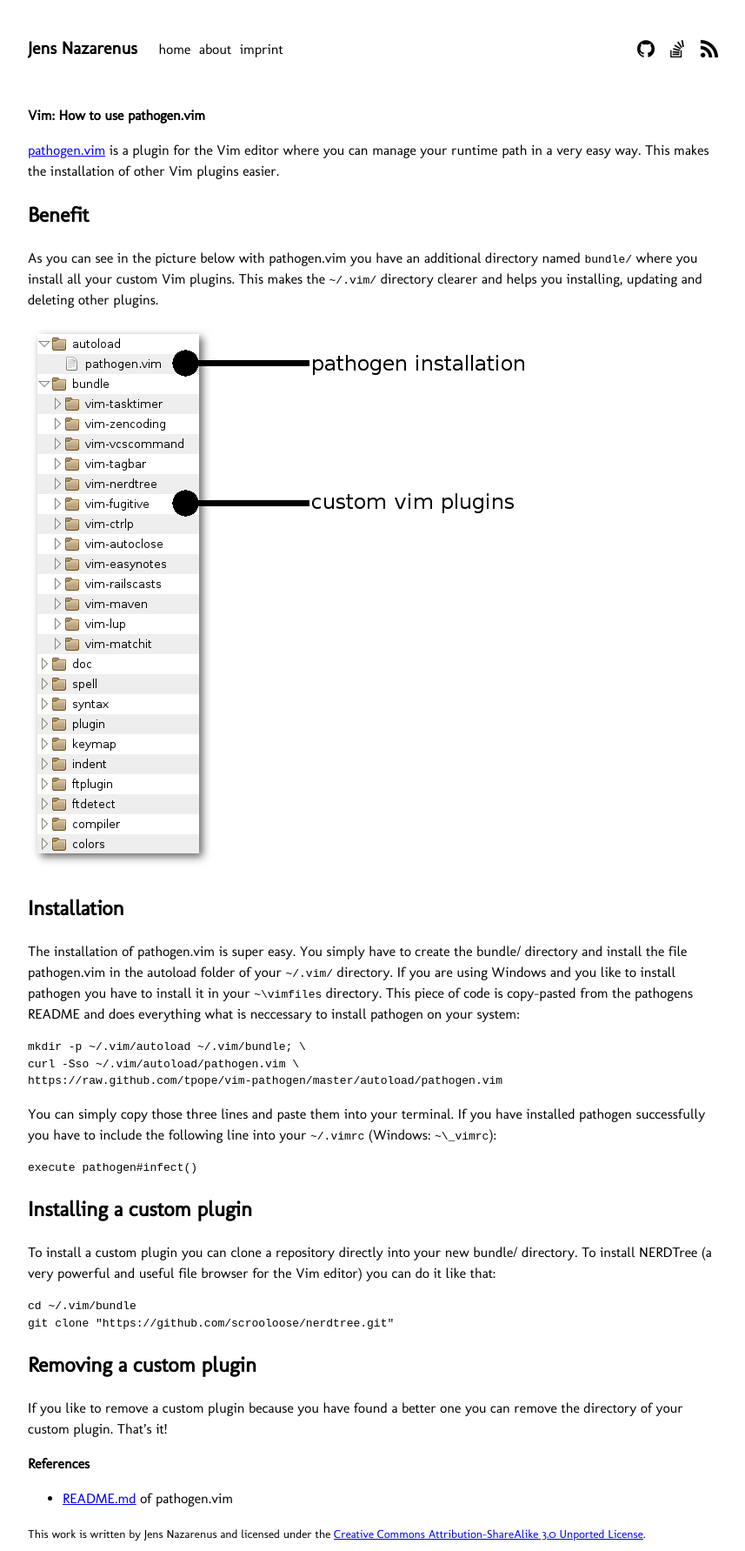
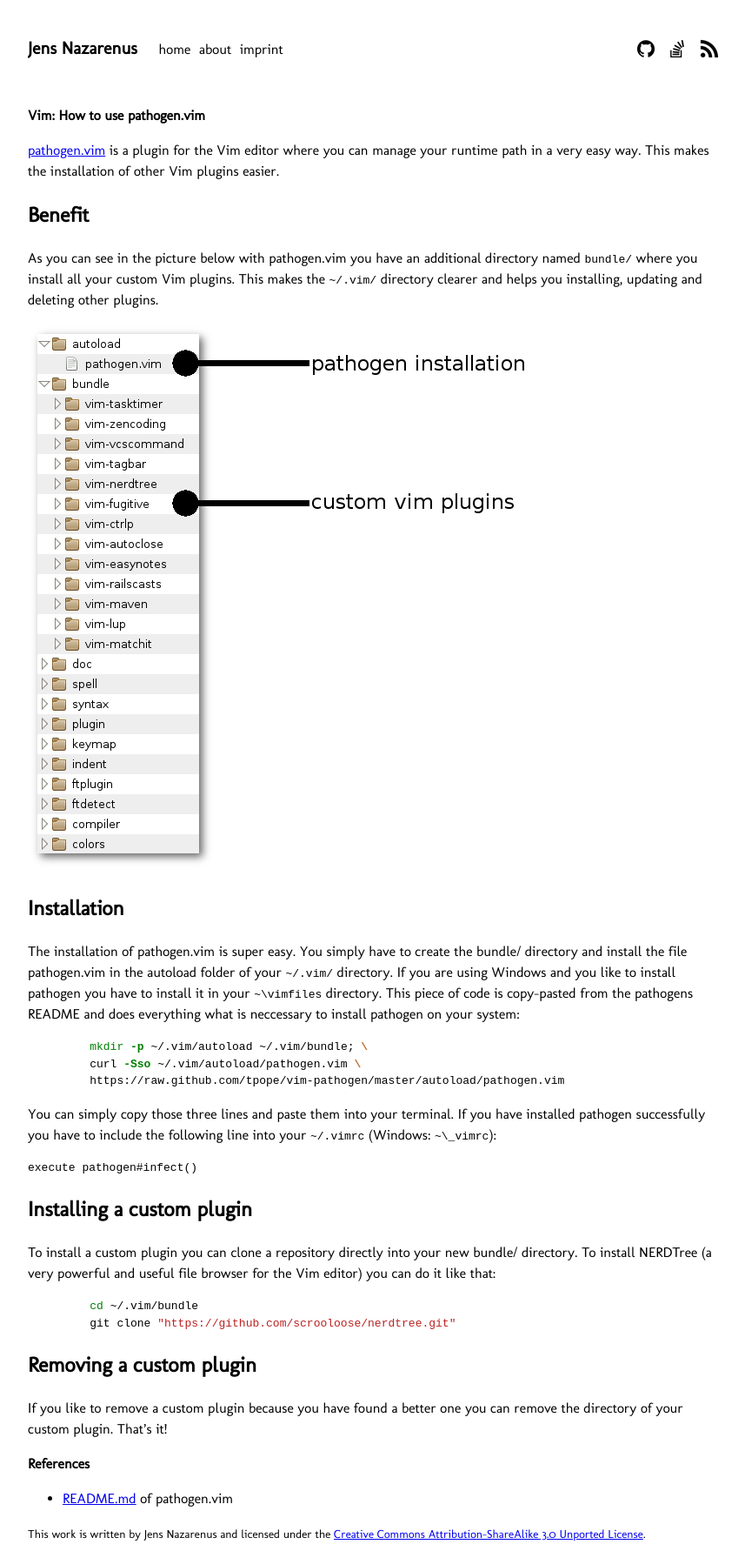
Before and after one commit to jens-na/jens-na.github.io, a Jekyll site: the page built from _posts/2013-07-21-pathogen-vim.md, in a window 1280 px wide. Shown: the whole page at 87% size, without its empty margins (208-1065 px from the left). Built offline with Jekyll 4.4.1, drawn with Linux system fonts in a browser that asks for light colours.

Commit message:
added syntax highlighting

```diff
--- a/_posts/2013-07-21-pathogen-vim.md
+++ b/_posts/2013-07-21-pathogen-vim.md
@@ -27,9 +27,11 @@
 This piece of code is copy-pasted from the pathogens README and does
 everything what is neccessary to install pathogen on your system:
 
+{% highlight bash %}
     mkdir -p ~/.vim/autoload ~/.vim/bundle; \
     curl -Sso ~/.vim/autoload/pathogen.vim \
     https://raw.github.com/tpope/vim-pathogen/master/autoload/pathogen.vim
+{% endhighlight %}
 
 You can simply copy those three lines and paste them into your terminal.
 If you have installed pathogen successfully you have to include the
@@ -43,8 +45,10 @@
 new bundle/ directory. To install NERDTree (a very powerful and useful file
 browser for the Vim editor) you can do it like that:
 
+{% highlight bash %}
     cd ~/.vim/bundle
     git clone "https://github.com/scrooloose/nerdtree.git"
+{% endhighlight %}
 
 Removing a custom plugin
 ------------------------
```
Also changed, not shown: _posts/2013-10-21-vim-home-as-variable.md (+3 -2 lines).
